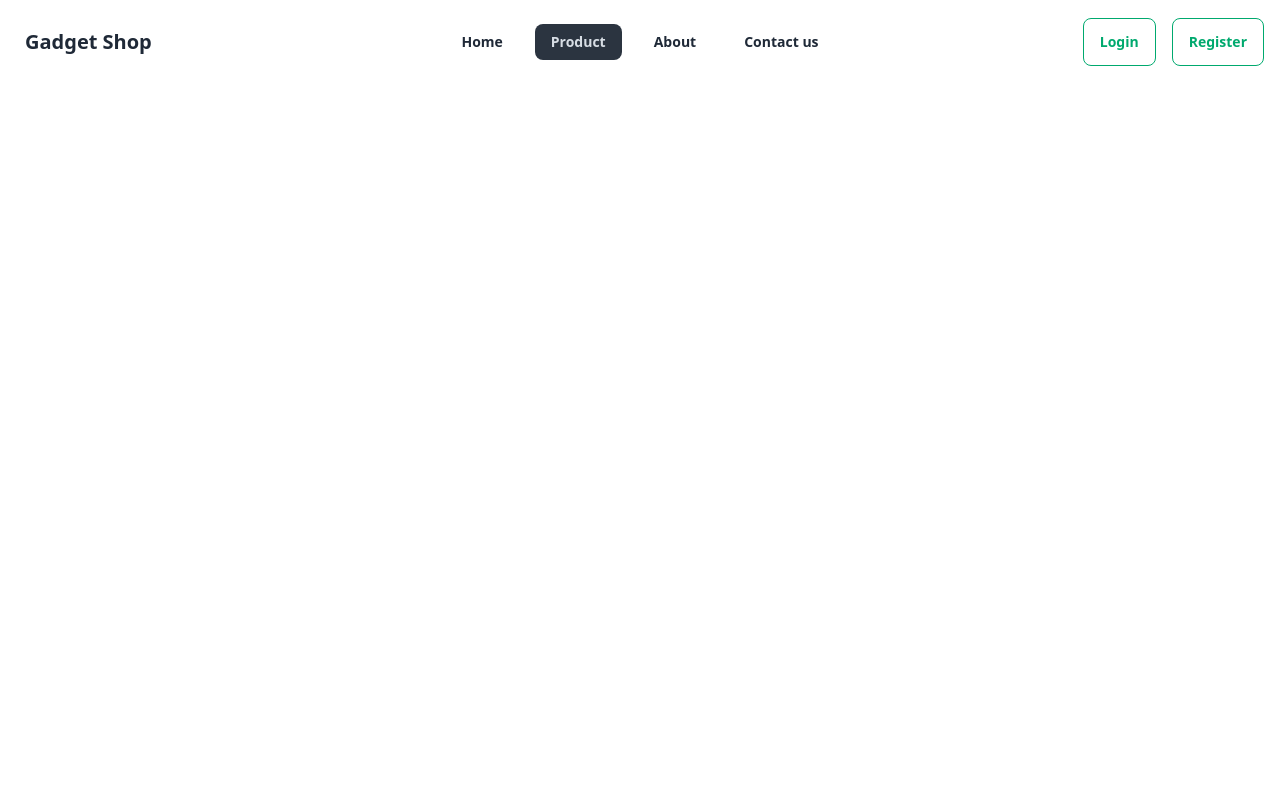
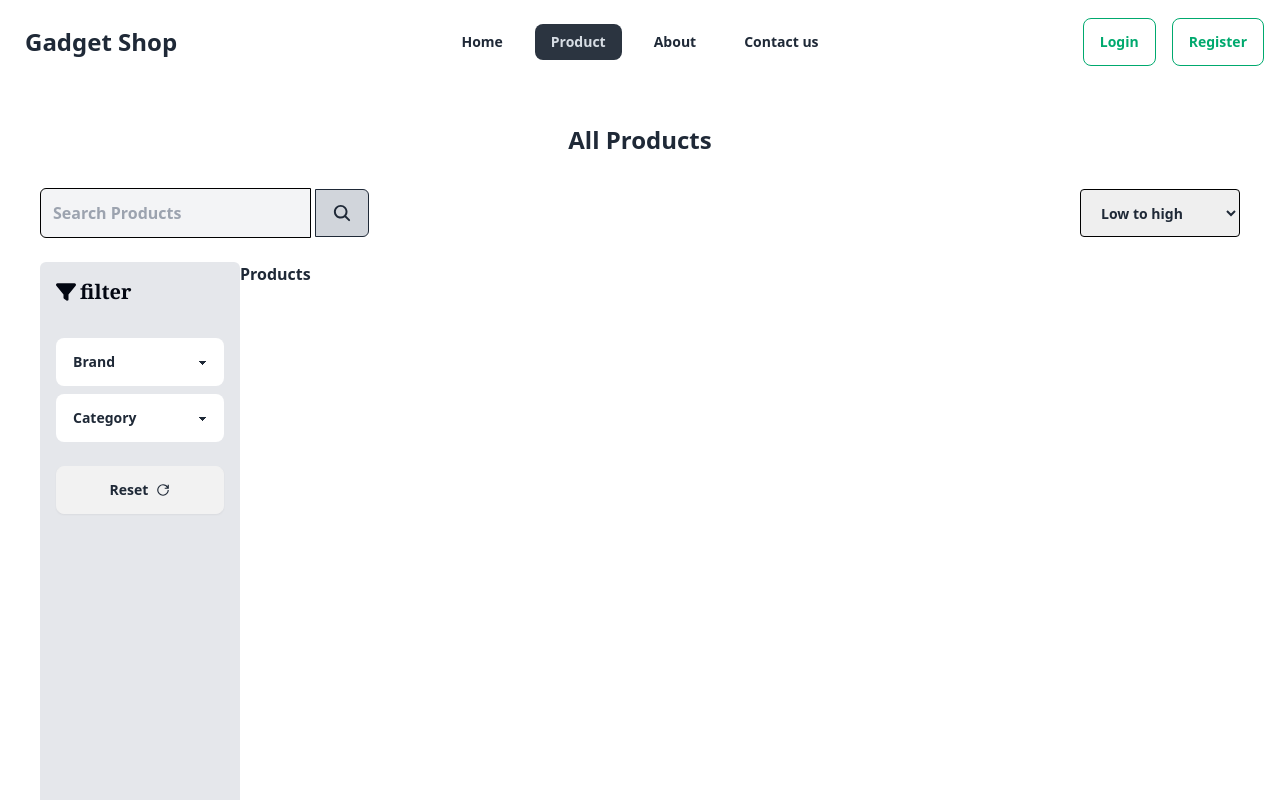
Before and after one commit to minajarifa/gadget-shop-client-main, a React (Vite) app: page /Products in a window 1280 px wide. Shown: the top 800 px of the page. Built offline with nearby package versions, Linux system fonts and the light colour scheme; no server answers.

Commit message:
set all product

```diff
--- /dev/null
+++ b/src/Components/Dashboard/Searchbar/FilterBar.jsx
@@ -0,0 +1,36 @@
+import { GrPowerReset } from "react-icons/gr";
+import { FaFilter } from "react-icons/fa6";
+
+export default function FilterBar() {
+    return (
+        <div className="h-full min-h-screen p-4 bg-gray-200 rounded-t-md">
+            <div className="flex items-center gap-1 text-gray-950">
+                <FaFilter size={20} />
+                <h2 className="font-serif text-xl ">filter</h2>
+            </div>
+            <div className="flex flex-col items-center gap-2 mt-8">
+                <div className="w-full">
+                    <select className="w-full max-w-xs select">
+                        <option disabled selected>Brand</option>
+                        <option>Homer</option>
+                        <option>Marge</option>
+                        <option>Bart</option>
+                        <option>Lisa</option>
+                        <option>Maggie</option>
+                    </select>
+                </div>
+                <div className="w-full">
+                    <select className="w-full max-w-xs select">
+                        <option disabled selected>Category</option>
+                        <option>Homer</option>
+                        <option>Marge</option>
+                        <option>Bart</option>
+                        <option>Lisa</option>
+                        <option>Maggie</option>
+                    </select>
+                </div>
+                <button className="w-full mt-4 btn">Reset <GrPowerReset/></button>
+            </div>
+        </div>
+    )
+}
--- /dev/null
+++ b/src/Components/Dashboard/Searchbar/SearchBar.jsx
@@ -0,0 +1,12 @@
+import { IoSearch } from "react-icons/io5";
+
+export default function SearchBar() {
+    return (
+        <div className="text-gray-950">
+            <form className="flex items-center gap-1 ">
+                <input type="text" placeholder="Search Products" name="search" className="max-w-md p-3 bg-gray-100 border border-black rounded-l-md"  />
+                <button className="bg-gray-300 rounded-l-none rounded-r-md btn btn-outline" type="submit"><IoSearch size={20}/></button>
+            </form>
+        </div>
+    )
+}
--- /dev/null
+++ b/src/Components/Dashboard/Searchbar/SortByPrice.jsx
@@ -0,0 +1,12 @@
+
+
+export default function SortByPrice() {
+    return (
+        <div>
+            <select className="w-full max-w-xs border border-black rounded select-md">
+                <option value={'asc'}>Low to high</option>
+                <option value={'desc'}>High to low</option>
+            </select>
+        </div>
+    )
+}
--- a/src/Components/Navbar.jsx
+++ b/src/Components/Navbar.jsx
@@ -29,7 +29,7 @@ const Navbar = () => {
     </>
     return (
         <div>
-            <div className="navbar bg-base-100">
+            <div className="container mx-auto navbar">
                 <div className="navbar-start">
                     <div className="dropdown">
                         <div tabIndex={0} role="button" className="btn btn-ghost lg:hidden">
@@ -52,7 +52,7 @@ const Navbar = () => {
                             {nvaBer}
                         </ul>
                     </div>
-                    <a className="text-xl btn btn-ghost">Gadget Shop</a>
+                    <a className="text-2xl btn btn-ghost">Gadget Shop</a>
                 </div>
                 <div className="hidden navbar-center lg:flex">
                     <ul className="px-1 menu menu-horizontal">
--- a/src/Pages/Products/Products.jsx
+++ b/src/Pages/Products/Products.jsx
@@ -1,9 +1,43 @@
+import { useEffect, useState } from "react";
+import FilterBar from "../../Components/Dashboard/Searchbar/FilterBar";
+import SearchBar from "../../Components/Dashboard/Searchbar/SearchBar";
+import SortByPrice from "../../Components/Dashboard/Searchbar/SortByPrice";
+import axios from "axios";
 
 
 const Products = () => {
+    const [products, setProducts] = useState([]);
+    const [loading, setLoading] = useState(false);
+    useEffect(() => {
+      setLoading(true);
+      const fetch=async()=>{
+        await axios.get("http://localhost:3000/all-products").then((res)=>{
+            setProducts(res.data);
+            setLoading(false)
+            console.log("res.data",res.data)
+        })
+      }
+      fetch()
+    }, [])
     return (
         <div>
-
+            {/* title */}
+            <h1 className="my-8 text-2xl font-semibold text-center">All Products </h1>
+            {/* search and sort */}
+            <div className="items-center justify-between w-full mb-6 lg:flex">
+                <SearchBar />
+                <SortByPrice />
+            </div>
+            {/* content */}
+            <div className="grid grid-cols-12">
+                <div className="col-span-2">
+                    <FilterBar />
+                </div>
+                {/*All Products */}
+                <div className="col-span-10">
+                    Products
+                </div>
+            </div>
         </div>
     );
 };
--- a/src/layoutes/MainLayoutes.jsx
+++ b/src/layoutes/MainLayoutes.jsx
@@ -5,8 +5,8 @@ import Footer from "../Components/Footer"
 
 const MainLayoutes = () => {
   return (
-    <div className="font-bold">
-      <div className="min-h-full mx-auto">
+    <div className="font-bold ">
+      <div className="min-h-full bg-base-100">
         <Navbar/>
       </div>
       <div className="min-h-screen m-10">
```
